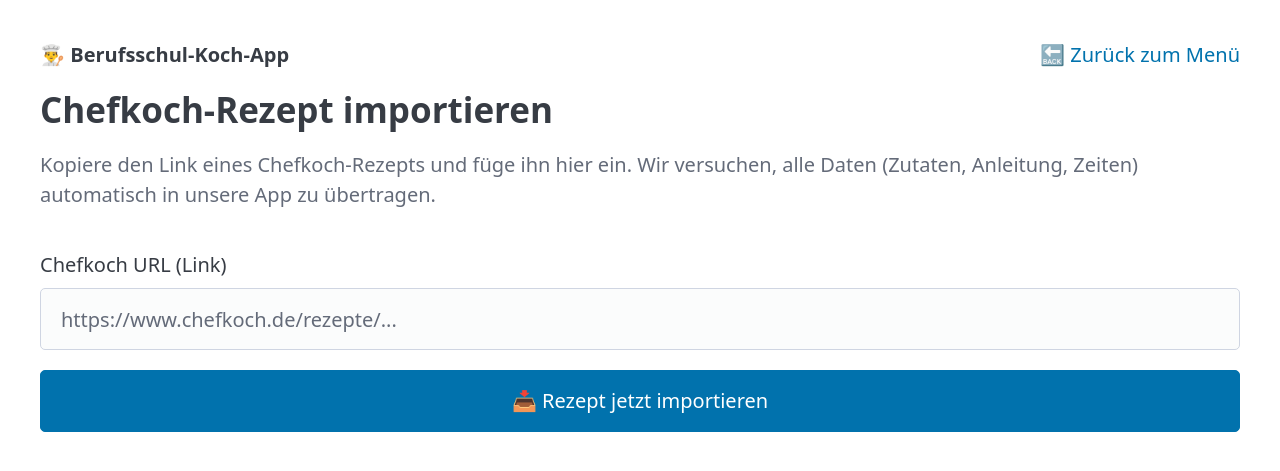
After one commit to LostiBoy73/YourApp, a Flask app: page /importieren in a window 1280 px wide. The commit adds this page. Shown: the top 471 px of the page. Run offline with Flask 3, Linux system fonts and the light colour scheme; some libraries are stand-ins or nearby versions.

Commit message:
UI-Vorbereitungen für den Chefkoch-Import abgeschlossen
- Neue Menü-Reihe im Dashboard (index.html) angelegt, um UI-Bugs bei der Kachelanordnung zu vermeiden.
- 5. Button "Rezept importieren" im Dashboard integriert.
- Neues Template 'import.html' mit Formular für die URL-Eingabe und Lade-Status erstellt.
- Neue Route '/importieren' in der app.py als Anzeige-Logik hinzugefügt.

```diff
--- a/app.py
+++ b/app.py
@@ -403,6 +403,13 @@ def einkaufsliste_entfernen_manuell(id):
     conn.close()
     return redirect(url_for('einkaufsliste'))
 
+# ROUTE: Die Import-Seite anzeigen
+@app.route('/importieren')
+def importieren():
+    # Falls wir mit einem Fehler zurückgeleitet wurden, fangen wir ihn ab
+    error = request.args.get('error')
+    return render_template('import.html', error=error)
+
 if __name__ == '__main__':
     # Starte den Server im Debug-Modus (er startet bei Änderungen automatisch neu)
     app.run(debug=True)
--- /dev/null
+++ b/templates/import.html
@@ -0,0 +1,38 @@
+<!DOCTYPE html>
+<html lang="de">
+<head>
+    <meta charset="UTF-8">
+    <meta name="viewport" content="width=device-width, initial-scale=1.0">
+    <title>Rezept importieren</title>
+    <link rel="stylesheet" href="https://cdn.jsdelivr.net/npm/@picocss/pico@2/css/pico.min.css">
+</head>
+<body>
+    <main class="container">
+        <nav>
+            <ul>
+                <li><strong>👨‍🍳 Berufsschul-Koch-App</strong></li>
+            </ul>
+            <ul>
+                <li><a href="/" class="outline">🔙 Zurück zum Menü</a></li>
+            </ul>
+        </nav>
+
+        <h2>Chefkoch-Rezept importieren</h2>
+        <p style="color: var(--pico-muted-color);">Kopiere den Link eines Chefkoch-Rezepts und füge ihn hier ein. Wir versuchen, alle Daten (Zutaten, Anleitung, Zeiten) automatisch in unsere App zu übertragen.</p>
+
+        <form action="/import_starten" method="POST" style="margin-top: 2rem;">
+            <label for="url">Chefkoch URL (Link)</label>
+            <input type="url" id="url" name="url" placeholder="https://www.chefkoch.de/rezepte/..." required>
+
+            <button type="submit" onclick="this.innerHTML='⏳ Importiere, bitte warten...';">📥 Rezept jetzt importieren</button>
+        </form>
+
+        {% if error %}
+            <article style="background-color: #f8d7da; border: 1px solid #f5c6cb; border-radius: 5px; padding: 1rem; margin-top: 1rem;">
+                <strong style="color: #721c24;">❌ Fehler:</strong> <span style="color: #721c24;">{{ error }}</span>
+            </article>
+        {% endif %}
+
+    </main>
+</body>
+</html>
```
Also changed, not shown: templates/index.html (+10 -0 lines).
